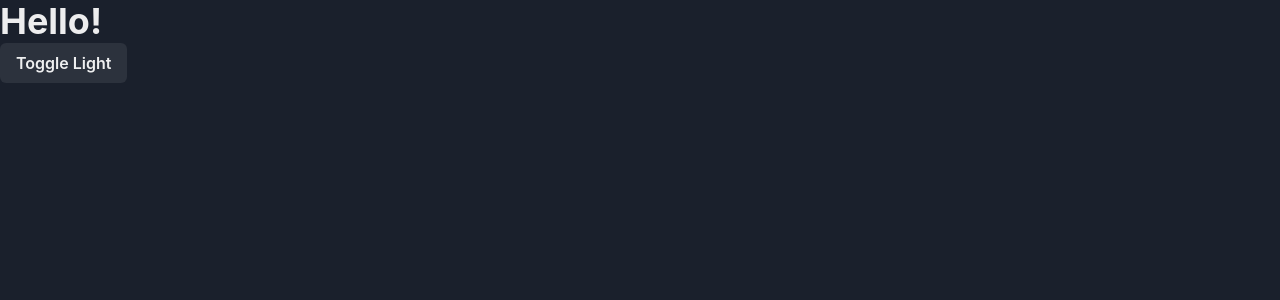
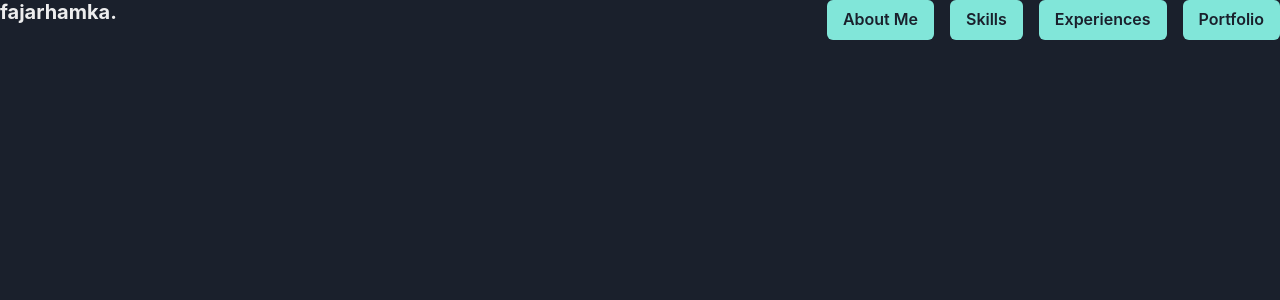
Before and after one commit to fajartd02/portfolio, a Next.js app: page / in a window 1280 px wide. Shown: the top 300 px of the page. Built offline with nearby package versions, Linux system fonts and the light colour scheme.

Commit message:
Create navbar, style not handling yet, only layout

```diff
--- a/components/Header.tsx
+++ b/components/Header.tsx
@@ -1,8 +1,20 @@
+import { Box, Button, ButtonGroup, Flex, Heading, Spacer } from '@chakra-ui/react'
 import React from 'react'
 
 function Header() {
   return (
-    <div>Header</div>
+    <Flex>
+        <Box>
+            <Heading size='md'>fajarhamka.</Heading>
+        </Box>
+        <Spacer />
+        <ButtonGroup gap='2'>
+            <Button colorScheme='teal'>About Me</Button>
+            <Button colorScheme='teal'>Skills</Button>
+            <Button colorScheme='teal'>Experiences</Button>
+            <Button colorScheme='teal'>Portfolio</Button>
+        </ButtonGroup>
+    </Flex>
   )
 }
 
--- a/pages/_app.tsx
+++ b/pages/_app.tsx
@@ -1,4 +1,5 @@
 // Root File
+import Header from '@/components/Header';
 import '@/styles/globals.css'
 import { ChakraProvider, ThemeConfig, extendTheme } from '@chakra-ui/react'
 import type { AppProps } from 'next/app'
@@ -13,6 +14,7 @@ const theme = extendTheme({ config });
 export default function App({ Component, pageProps }: AppProps) {
   return (
     <ChakraProvider theme={theme}>
+      <Header />
       <Component {...pageProps} />
     </ChakraProvider>
   )
--- a/pages/index.tsx
+++ b/pages/index.tsx
@@ -1,13 +1,10 @@
 import { Button, Heading, useColorMode } from '@chakra-ui/react'
 
 export default function Home() {
-  const { colorMode, toggleColorMode } = useColorMode()
+  // const { colorMode, toggleColorMode } = useColorMode()
   return (
     <>
-      <Heading>Hello!</Heading>
-      <Button onClick={toggleColorMode}>
-        Toggle {colorMode === 'light' ? 'Dark' : 'Light'}
-      </Button>
+
     </>
   )
 }
```
